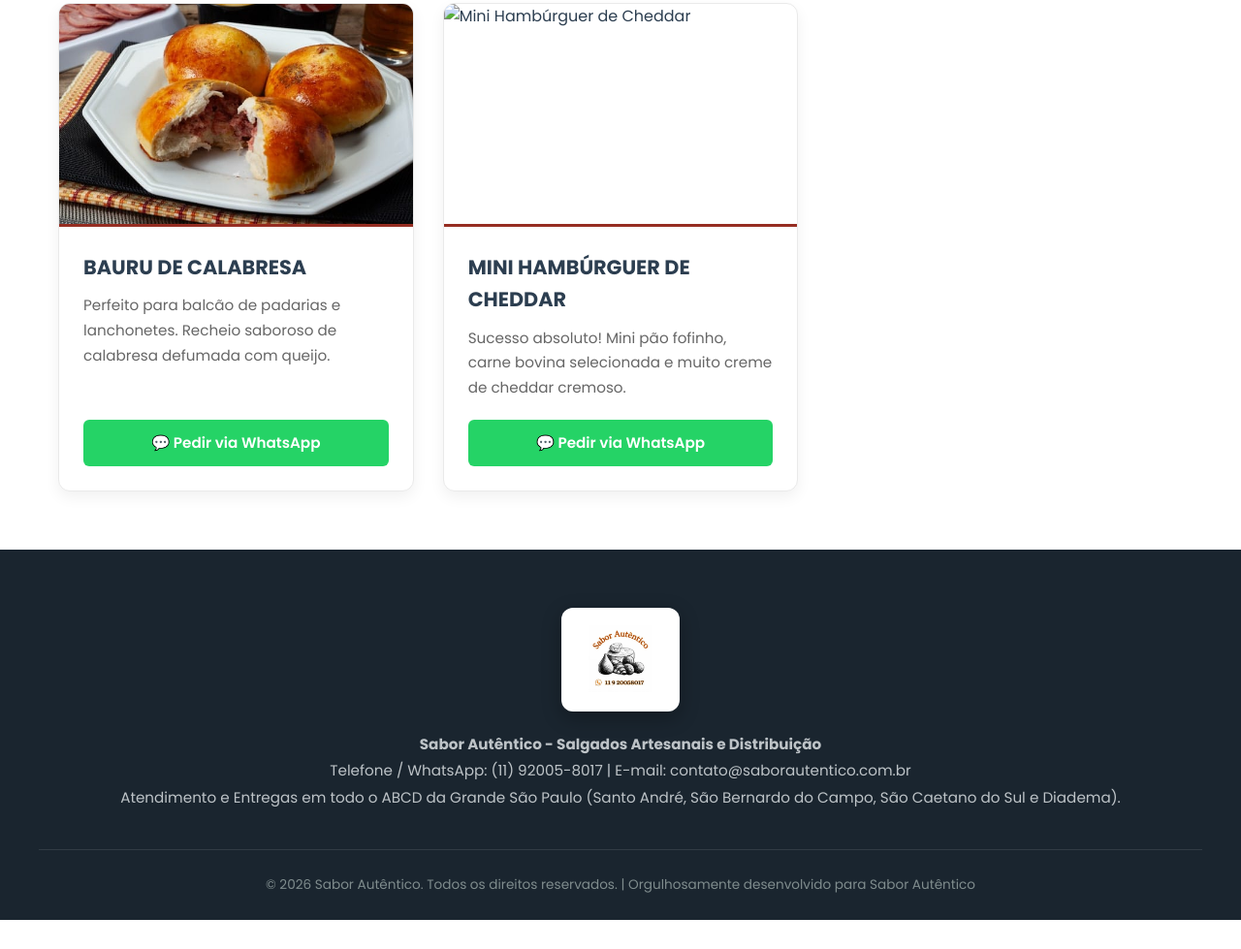
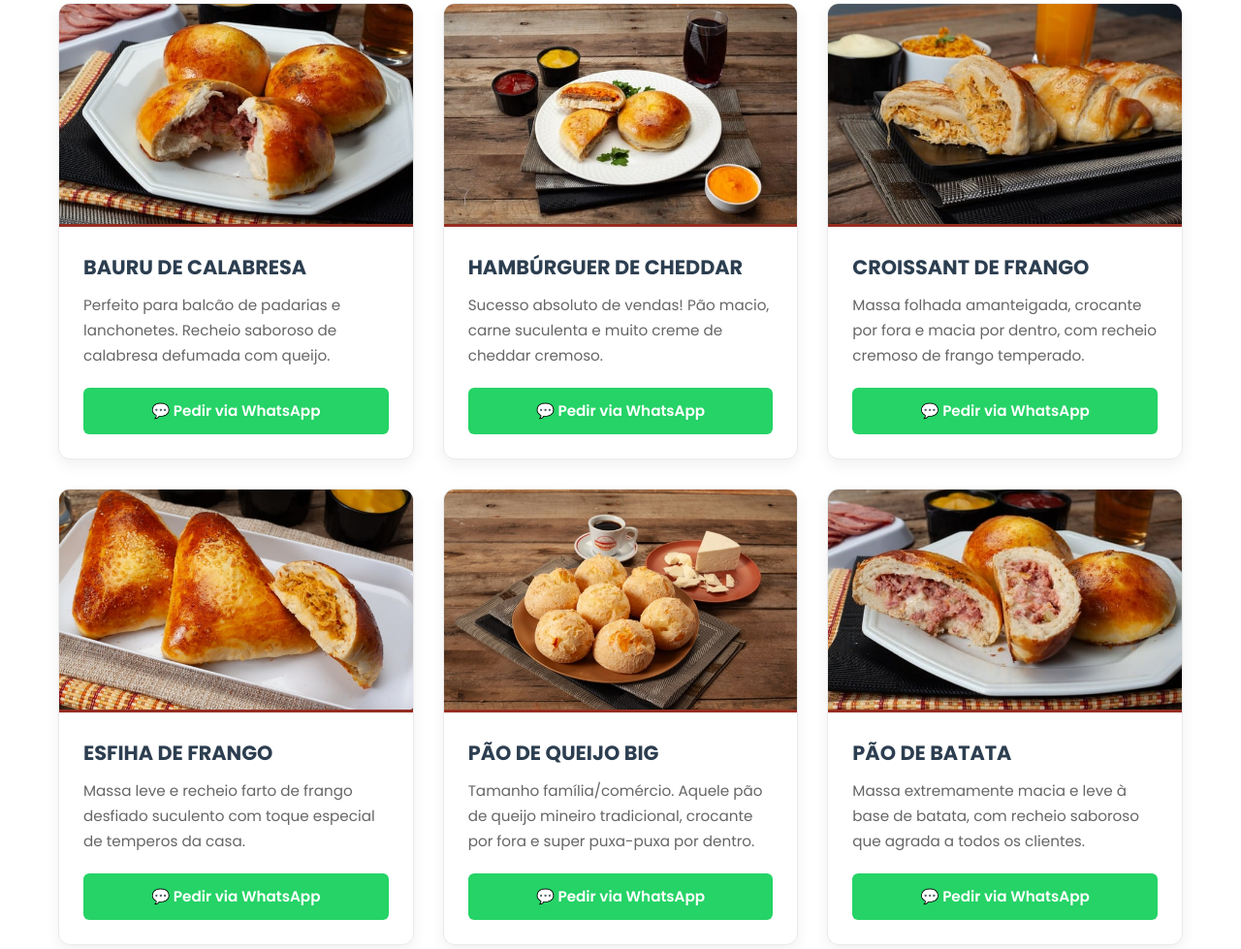
Before and after one commit to copatropa32-prog/saborautentico, a plain HTML site: page produtos.html in a window 1280 px wide. Shown: the part 1003-1982 px from the top of the page at 97% size. Before the commit the page ends 1952 px from the top, so only its background shows below. Drawn offline with Linux system fonts and the light colour scheme.

Commit message:
Update produtos.html

```diff
--- a/produtos.html
+++ b/produtos.html
@@ -92,7 +92,7 @@
 
         .product-card { background: var(--white); border-radius: 12px; overflow: hidden; box-shadow: 0 6px 15px rgba(0,0,0,0.06); transition: all 0.3s ease; display: flex; flex-direction: column; border: 1px solid #eaeaea; }
         .product-card:hover { transform: translateY(-5px); box-shadow: 0 10px 25px rgba(0,0,0,0.12); }
-        .product-img { width: 100%; height: 230px; object-fit: cover; border-bottom: 3px solid var(--primary); }
+        .product-img { width: 100%; height: 230px; object-fit: cover; border-bottom: 3px solid var(--primary); display: block; }
         .product-content { padding: 25px; flex-grow: 1; display: flex; flex-direction: column; }
         .product-content h3 { font-size: 1.3rem; font-weight: 700; margin-bottom: 10px; text-transform: uppercase; color: var(--dark); }
         .product-content p { color: #666; font-size: 0.95rem; margin-bottom: 20px; flex-grow: 1; line-height: 1.7; }
@@ -224,13 +224,61 @@
                 </div>
             </div>
 
-            <!-- Mini Hambúrguer de Cheddar -->
+            <!-- Hambúrguer de Cheddar -->
             <div class="product-card">
-                <img src="Mini-hamburguer-de-cheddar.jpg" alt="Mini Hambúrguer de Cheddar" class="product-img">
+                <img src="Hamburguer-de-cheddar.jpg" alt="Hambúrguer de Cheddar" class="product-img">
                 <div class="product-content">
-                    <h3>Mini Hambúrguer de Cheddar</h3>
-                    <p>Sucesso absoluto! Mini pão fofinho, carne bovina selecionada e muito creme de cheddar cremoso.</p>
-                    <a href="https://wa.me/5511920058017?text=Olá!%20Gostaria%20de%20orçamento%20para%20o%20Mini%20Hambúrguer%20de%20Cheddar." class="btn-order" target="_blank">
+                    <h3>Hambúrguer de Cheddar</h3>
+                    <p>Sucesso absoluto de vendas! Pão macio, carne suculenta e muito creme de cheddar cremoso.</p>
+                    <a href="https://wa.me/5511920058017?text=Olá!%20Gostaria%20de%20orçamento%20para%20o%20Hambúrguer%20de%20Cheddar." class="btn-order" target="_blank">
+                        💬 Pedir via WhatsApp
+                    </a>
+                </div>
+            </div>
+
+            <!-- Croissant de Frango -->
+            <div class="product-card">
+                <img src="Croissant-Frango.jpg" alt="Croissant de Frango" class="product-img">
+                <div class="product-content">
+                    <h3>Croissant de Frango</h3>
+                    <p>Massa folhada amanteigada, crocante por fora e macia por dentro, com recheio cremoso de frango temperado.</p>
+                    <a href="https://wa.me/5511920058017?text=Olá!%20Gostaria%20de%20orçamento%20para%20o%20Croissant%20de%20Frango." class="btn-order" target="_blank">
+                        💬 Pedir via WhatsApp
+                    </a>
+                </div>
+            </div>
+
+            <!-- Esfiha de Frango -->
+            <div class="product-card">
+                <img src="Esfiha-de-Frango.jpg" alt="Esfiha de Frango" class="product-img">
+                <div class="product-content">
+                    <h3>Esfiha de Frango</h3>
+                    <p>Massa leve e recheio farto de frango desfiado suculento com toque especial de temperos da casa.</p>
+                    <a href="https://wa.me/5511920058017?text=Olá!%20Gostaria%20de%20orçamento%20para%20a%20Esfiha%20de%20Frango." class="btn-order" target="_blank">
+                        💬 Pedir via WhatsApp
+                    </a>
+                </div>
+            </div>
+
+            <!-- Pão de Queijo Big -->
+            <div class="product-card">
+                <img src="Pao-de-Queijo-Big.jpg" alt="Pão de Queijo Big" class="product-img">
+                <div class="product-content">
+                    <h3>Pão de Queijo Big</h3>
+                    <p>Tamanho família/comércio. Aquele pão de queijo mineiro tradicional, crocante por fora e super puxa-puxa por dentro.</p>
+                    <a href="https://wa.me/5511920058017?text=Olá!%20Gostaria%20de%20orçamento%20para%20o%20Pão%20de%20Queijo%20Big." class="btn-order" target="_blank">
+                        💬 Pedir via WhatsApp
+                    </a>
+                </div>
+            </div>
+
+            <!-- Pão de Batata -->
+            <div class="product-card">
+                <img src="pao-de-batata.jpg" alt="Pão de Batata" class="product-img">
+                <div class="product-content">
+                    <h3>Pão de Batata</h3>
+                    <p>Massa extremamente macia e leve à base de batata, com recheio saboroso que agrada a todos os clientes.</p>
+                    <a href="https://wa.me/5511920058017?text=Olá!%20Gostaria%20de%20orçamento%20para%20o%20Pão%20de%20Batata." class="btn-order" target="_blank">
                         💬 Pedir via WhatsApp
                     </a>
                 </div>
@@ -259,7 +307,7 @@
             </div>
         </div>
         <div class="footer-bottom">
-            <p>&copy; 2026 Sabor Autêntico. Todos os direitos reservados. | Orgulhosamente desenvolvido para Sabor Autêntico</p>
+            <p>&copy; 2026 Sabor Autêntico. Todos os direitos reservados.</p>
         </div>
     </footer>
 
```
